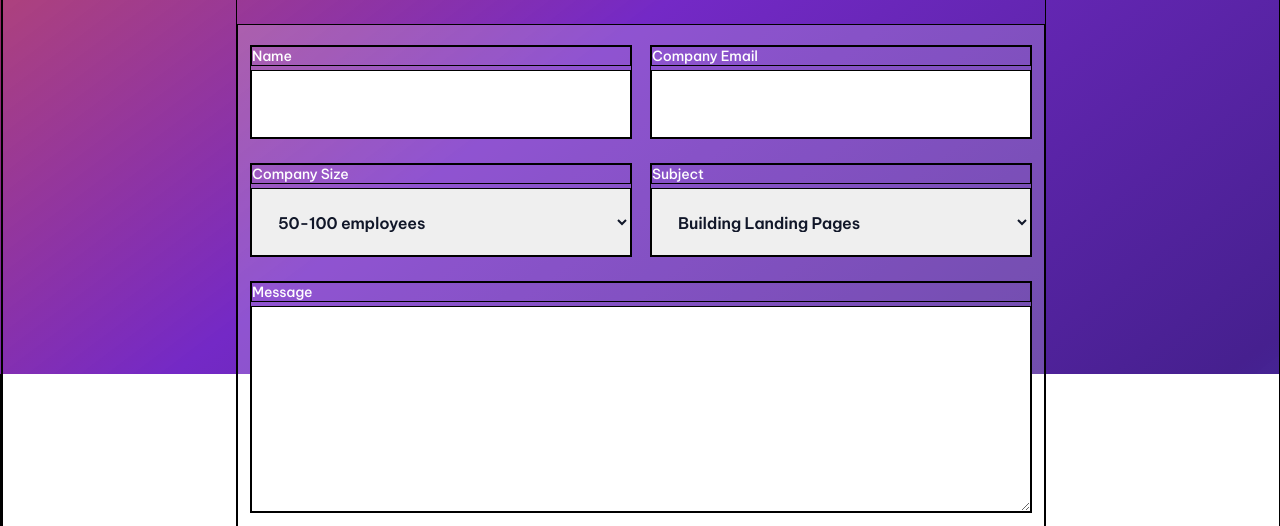
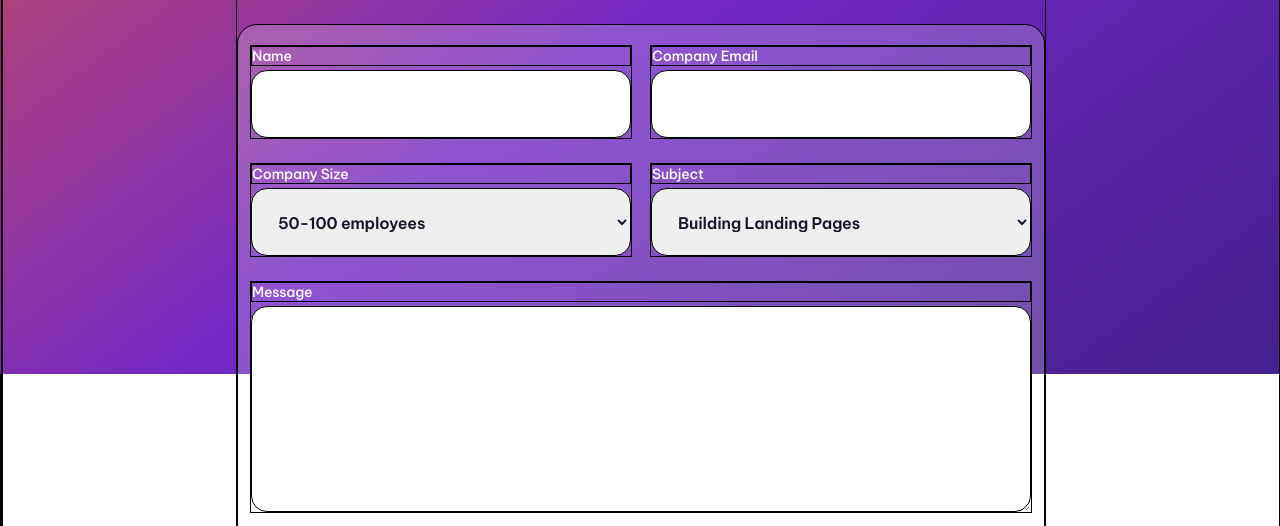
Before and after one commit to Nimus-oes/react-static-contact-form, a React (Vite) app: page / in a window 1280 px wide. Shown: the part 426-952 px from the top of the page. Built offline with nearby package versions, Linux system fonts and the light colour scheme.

Commit message:
Add border radius to form items

```diff
--- a/src/App.css
+++ b/src/App.css
@@ -44,6 +44,7 @@
   padding: 20px 12px;
   gap: 24px;
   background-color: var(--opaque-container);
+  border-radius: 20px;
 }
 
 .form-item {
@@ -63,6 +64,7 @@
   padding: 23px 22px;
   height: 68px;
   color: var(--black-text);
+  border-radius: 16px;
 }
 
 .textarea {
```
